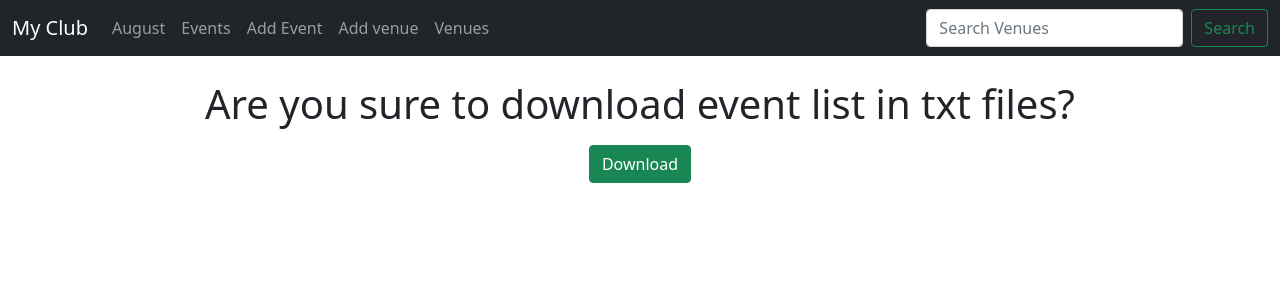
After one commit to PeisenWong/myclub-project, a Django app: page /event_download in a window 1280 px wide. The commit adds this page. Shown: the top 300 px of the page. Run offline with Django 3.2, Linux system fonts and the light colour scheme.

Commit message:
modified event download

```diff
--- /dev/null
+++ b/events/templates/events/event_download.html
@@ -0,0 +1,12 @@
+{% extends 'events/base.html' %}
+
+{% block content %}
+
+<center>
+	<h1>Are you sure to download event list in txt files?</h1>
+	<a href="{% url 'event-text' %} "><button class="btn btn-success">Download</button></a>
+
+</center>
+
+
+{% endblock%}
--- a/events/templates/events/event_list.html
+++ b/events/templates/events/event_list.html
@@ -40,5 +40,5 @@
 <br/><br/><br/>
 {% endfor %}
 
-<a href="{% url 'event-text' %} "><button class="btn btn-success">Download all events in txt files</button></a>
+<a href="{% url 'event-download' %} "><button class="btn btn-success">Download all events in txt files</button></a>
 {% endblock %}
--- a/events/urls.py
+++ b/events/urls.py
@@ -23,5 +23,6 @@ urlpatterns = [
 	path('delete_event/<event_id>', views.delete_event, name='delete-event'),
 	path('delete_venue/<venue_id>', views.delete_venue, name='delete-venue'),
 	path('venue_text', views.venue_text, name= 'venue-text'),
-	path('event_text',views.event_text, name = 'event-text')
+	path('event_text',views.event_text, name = 'event-text'),
+	path('event_download', views.event_download, name = 'event-download')
 ]
--- a/events/views.py
+++ b/events/views.py
@@ -9,6 +9,9 @@ from django.http import HttpResponse
 
 # Create your views here.
 
+
+def event_download(request):
+	return render(request, 'events/event_download.html', {})
 
 def event_text(request):
 	response = HttpResponse(content_type = 'text/plain' )
```
